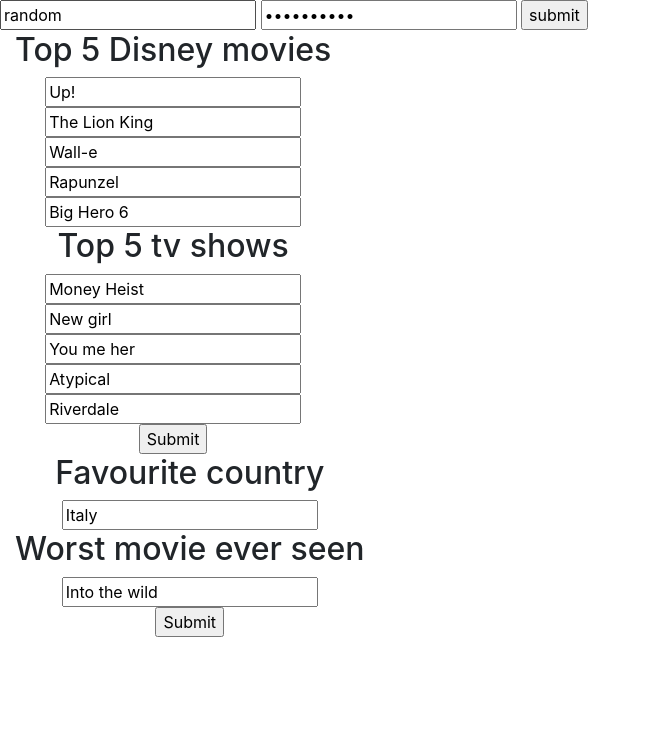
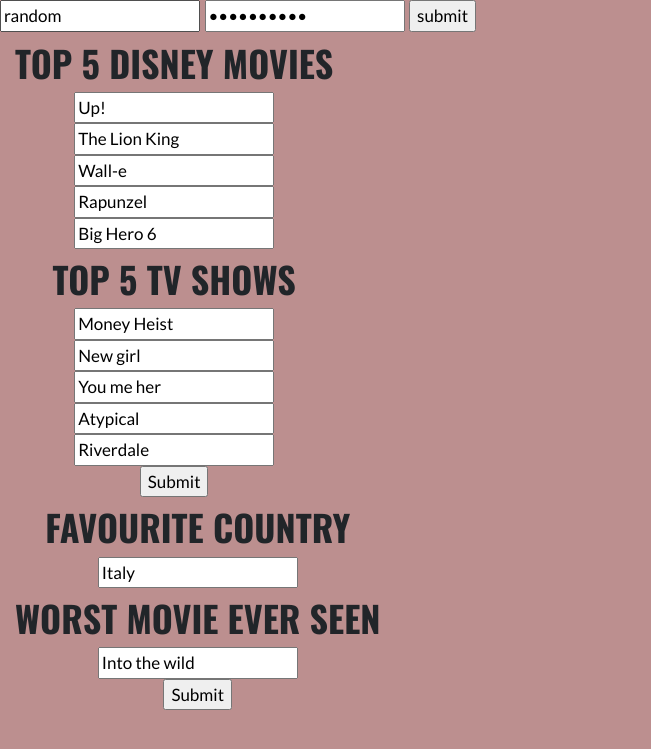
Before and after one commit to elisek-bc/Global-Supervariables, a PHP site: page /setup.php in a window 1280 px wide. Shown: the top 749 px of the page, without its empty margins (0-651 px from the left). Run offline with PHP 8.4, Linux system fonts and the light colour scheme.

Commit message:
add some styling

```diff
--- a/src/login.php
+++ b/src/login.php
@@ -1,4 +1,5 @@
 <!DOCTYPE html>
+<html>
 <head>
     <title>Basics for Ajax </title>
 
@@ -15,7 +16,7 @@
     $password = "randomPass";
 
     if($_SERVER["REQUEST_METHOD"]=="POST"){
-        if ($_POST['username']===$username && $POST['password']===$password) {
+        if ($_POST["username"]==$username && $_POST["password"]==$password) {
             echo "Hello $username";
         } else {
             echo "Wrong password or username";
--- a/src/setup.php
+++ b/src/setup.php
@@ -11,19 +11,22 @@
 </head>
 <body>
     <div class="wrapper">
+
+    <!--LOGIN PART-->
         <div class="row">
             <div class="col">
                 <form method="post" action="login.php">
-            <input type='text' placeholder='username' name='username' value='random'>
-            <input type='password' placeholder='password' name='password' value='randomPass'>
-            <input type='submit' value='submit'>
+                    <input type="text" placeholder="username" name="username" value="random">
+                    <input type="password" placeholder="password" name="password" value="randomPass">
+                    <input type="submit" value="submit">
                 </form>
             <div class="col">
         </div>
+
         <!--POST PART-->
         <div class="row poster m-auto">
             <form method="post" action="result.php">
-            <div class="col-12 movies m-auto text-center">
+                <div class="col-12 movies text-center mt-2">
                     <h2>Top 5 Disney movies</h2>
                     <input type="text" name="movie1" value="Up!">
                     <br>
@@ -35,7 +38,7 @@
                     <br>
                     <input type="text" name="movie5" value="Big Hero 6">
                 </div>
-            <div class="col-12 shows m-auto text-center">
+                <div class="col-12 shows text-center mt-2">
                     <h2>Top 5 tv shows</h2>
                     <input type="text" name="show1" value="Money Heist">
                     <br>
@@ -55,11 +58,11 @@
         <!--GET PART-->
         <div class="row getter m-auto">
             <form method="get" action="result.php">
-            <div class="col-12 country m-auto text-center">
+                <div class="col-12 country mt-2 text-center">
                     <h2>Favourite country</h2>
                     <input type="text" name="country" value="Italy">
                 </div>
-            <div class="col-12 worst m-auto text-center">
+                <div class="col-12 worst mt-2 text-center">
                     <h2>Worst movie ever seen</h2>
                     <input type="text" name="worst" value="Into the wild">
                     <br>
--- /dev/null
+++ b/src/stylesheet.css
@@ -0,0 +1,19 @@
+html,body {
+    margin: 0;
+    padding: 0;
+    overflow-x: hidden;
+    background-color: rosybrown;
+}
+
+h2 {
+    font-family: 'Oswald', sans-serif;
+    font-weight: 700;
+    font-size: 36px;
+    text-transform: uppercase;
+}
+
+p,input {
+    font-family: 'Lato', sans-serif;
+    font-weight: 400;
+    font-size: 17px;
+}
```
Also changed, not shown: src/result.php (+30 -16 lines). Lines whose indentation alone changed are shown as unchanged.
